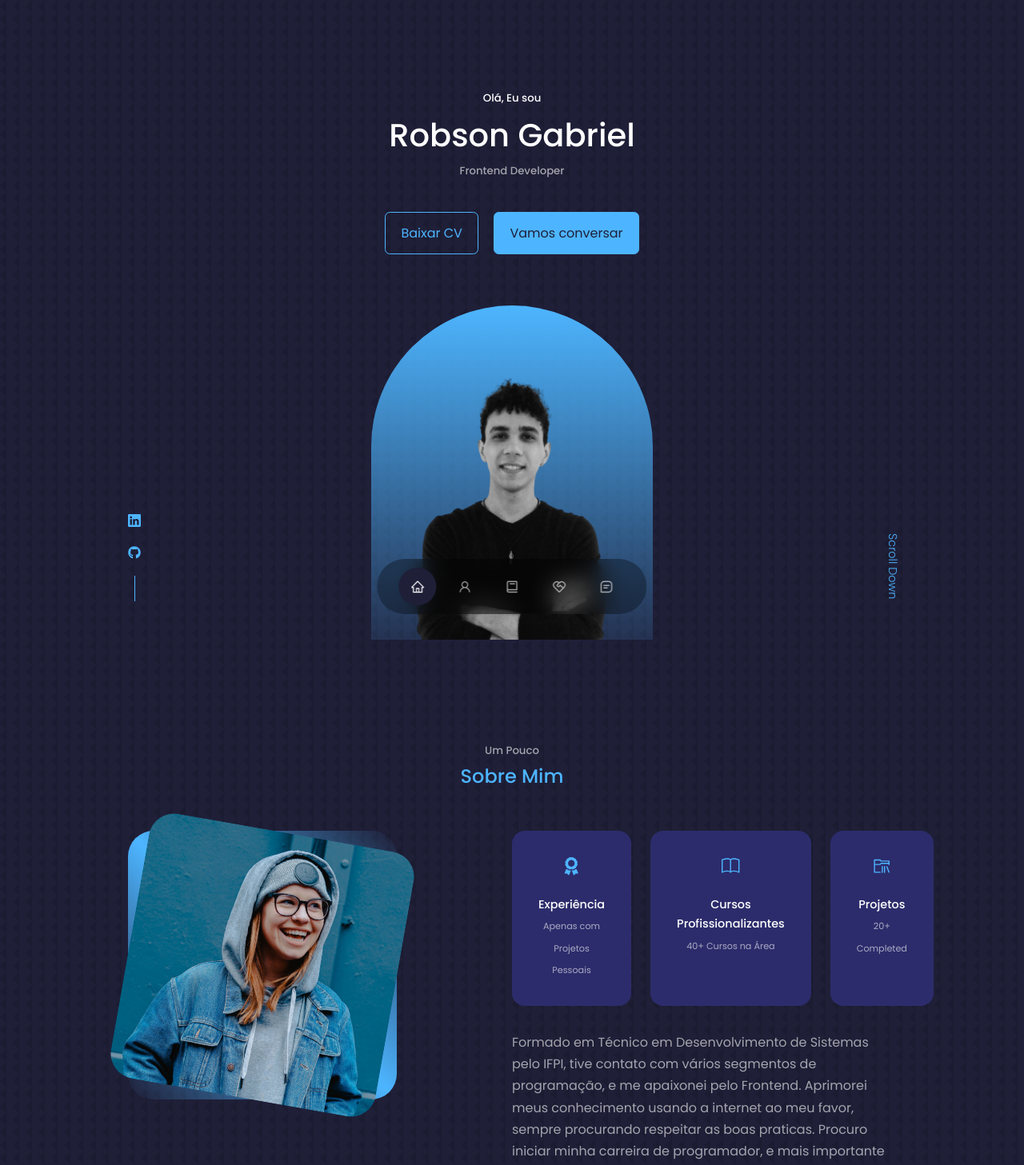
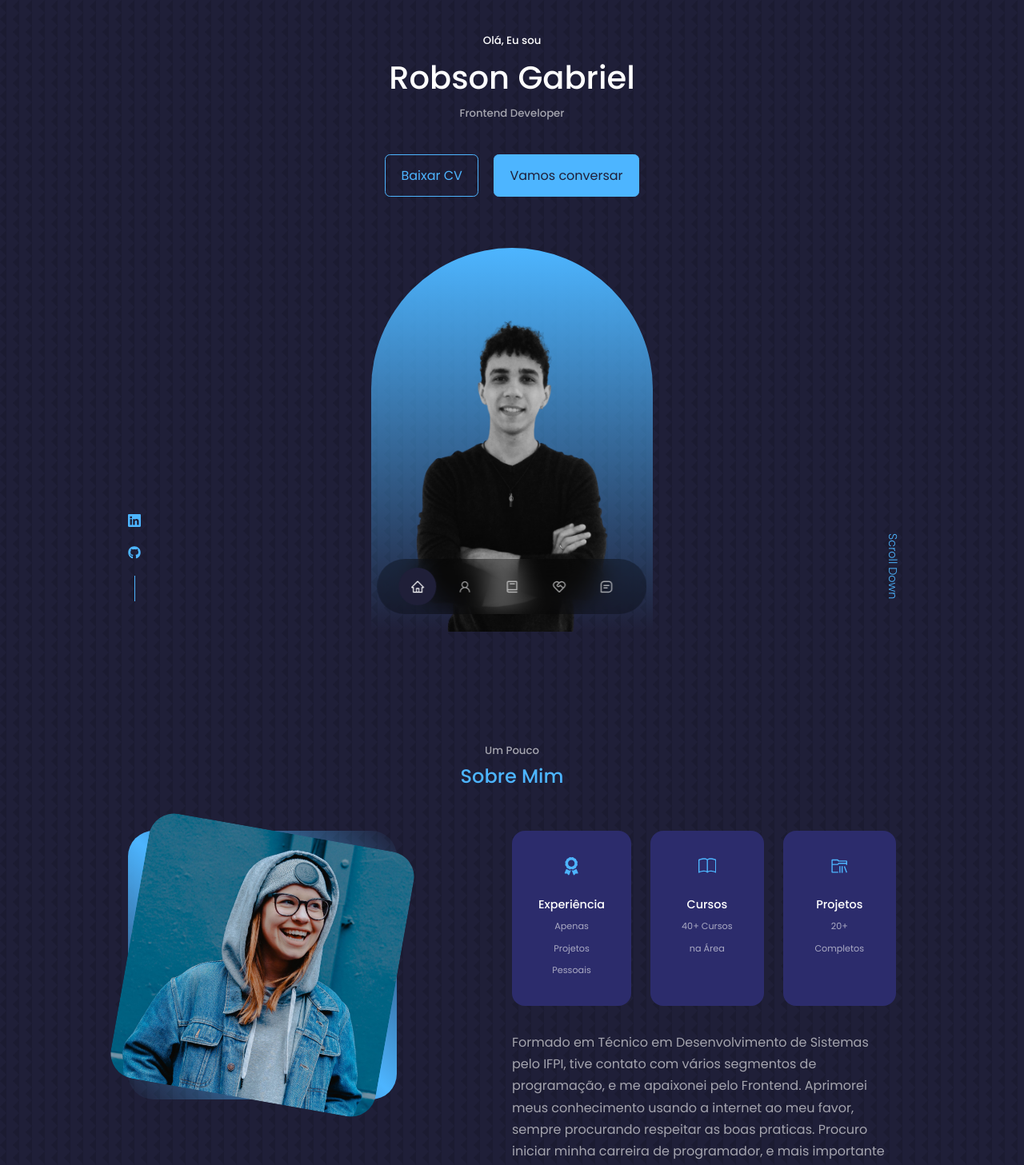
Before and after one commit to robsongdev/portfolio-website, a React (Create React App) app: page / in a window 1280 px wide. Shown: the top 1457 px of the page at 80% size. Built offline with nearby package versions, Linux system fonts and the light colour scheme.

Commit message:
Small Fix

```diff
--- a/src/components/about/About.jsx
+++ b/src/components/about/About.jsx
@@ -22,19 +22,19 @@ const About = () => {
                         <article className='about__card'>
                             <FaAward className='about__icon'/>
                             <h5>Experiência</h5>
-                            <small>Apenas com Projetos Pessoais</small>
+                            <small>Apenas Projetos Pessoais</small>
                         </article>
 
                         <article className='about__card'>
                             <BsBook className='about__icon'/>
-                            <h5>Cursos Profissionalizantes</h5>
+                            <h5>Cursos</h5>
                             <small>40+ Cursos na Área</small>
                         </article>
 
                         <article className='about__card'>
                             <VscFolderLibrary className='about__icon'/>
                             <h5>Projetos</h5>
-                            <small>20+ Completed</small>
+                            <small>20+ Completos</small>
                         </article>
                     </div>
 
--- a/src/components/header/header.css
+++ b/src/components/header/header.css
@@ -1,6 +1,6 @@
 header {
     height: 100vh;
-    padding-top: 7rem;
+    padding-top: 5vh;
     overflow: hidden;
 }
 
@@ -73,7 +73,7 @@ header {
 
 @media screen and (max-width: 1024px) {
     header {
-        height: 68vh;
+        height: 100vh;
     }
 }
 
--- a/src/index.css
+++ b/src/index.css
@@ -63,7 +63,6 @@ h1 {
 
 section {
     margin-top: 8rem;
-    height: 100vh;
 }
 
 section > h2,
```
